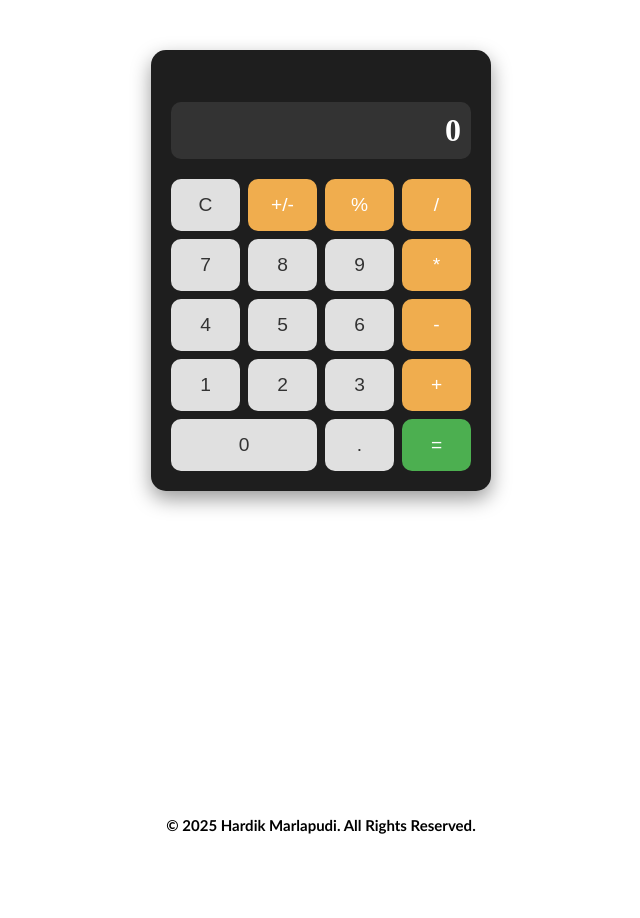
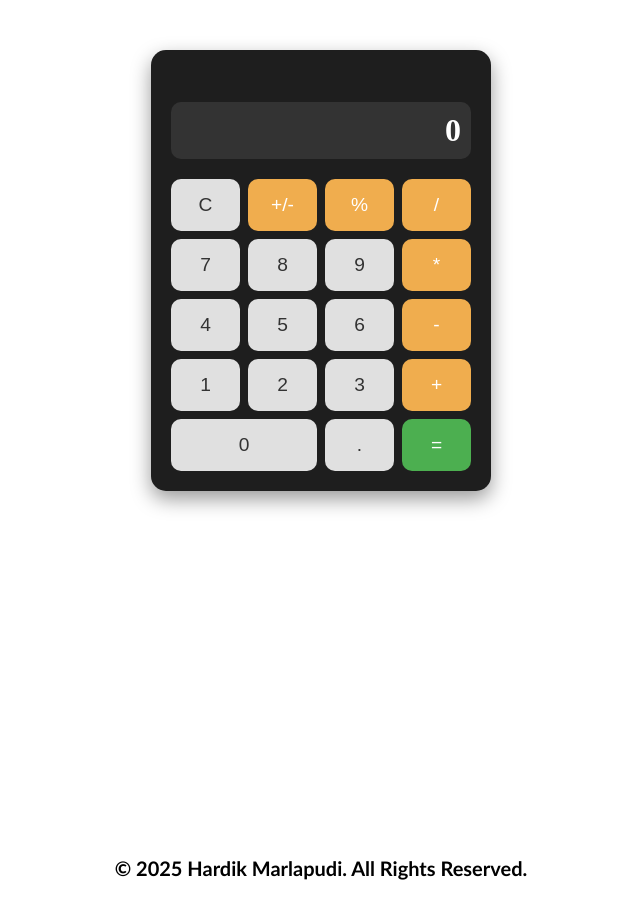
Before and after one commit to HardikMarlapudi/Calculator_React.js, a React (Vite) app in the folder CalculatorProgram/: page / in a window 1280 px wide. Shown: the top 918 px of the page, without its empty margins (319-959 px from the left). Built offline with nearby package versions, Linux system fonts and the light colour scheme.

Commit message:
fixed footer

```diff
--- a/CalculatorProgram/src/Footer.css
+++ b/CalculatorProgram/src/Footer.css
@@ -1,7 +1,7 @@
 footer {
     text-align: center;
-    padding: 260px;
-    font-size: 15px;
+    padding: 295px;
+    font-size: 20px;
     font-family:'Gill Sans', 'Gill Sans MT', Calibri, 'Trebuchet MS', sans-serif;
     font-weight: bold;
 }
```
